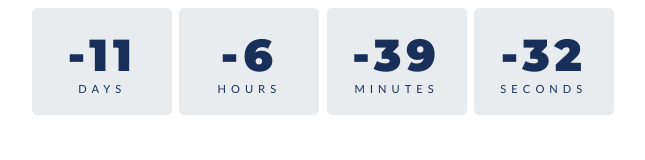
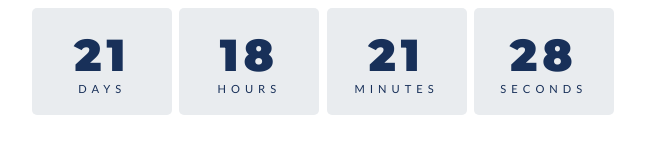
Before and after one commit to gogoeunn/notion_countdown, a plain HTML site: page index.html in a window 1280 px wide. Shown: the whole page, without its empty margins (317-962 px from the left). Drawn offline with Linux system fonts and the light colour scheme.

Commit message:
Update index.html

```diff
--- a/index.html
+++ b/index.html
@@ -106,7 +106,7 @@ body{
 </body>
 <script>
     const year = new Date().getFullYear();
-const myDate = new Date('July 17, 2024 00:00:00');
+const myDate = new Date('Aug 18, 2024 00:00:00');
 console.log(myDate);
 
 // countdown
```
